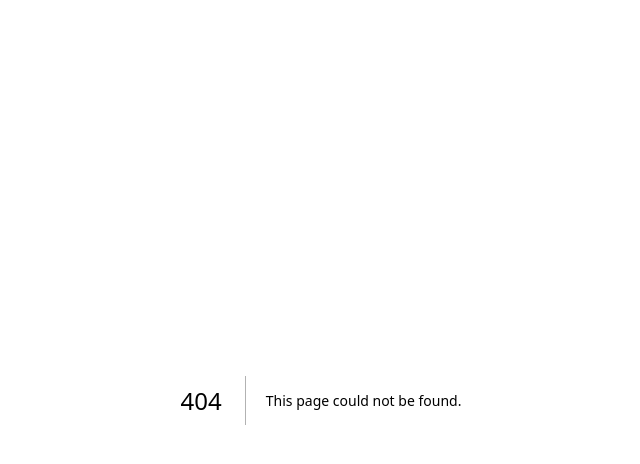
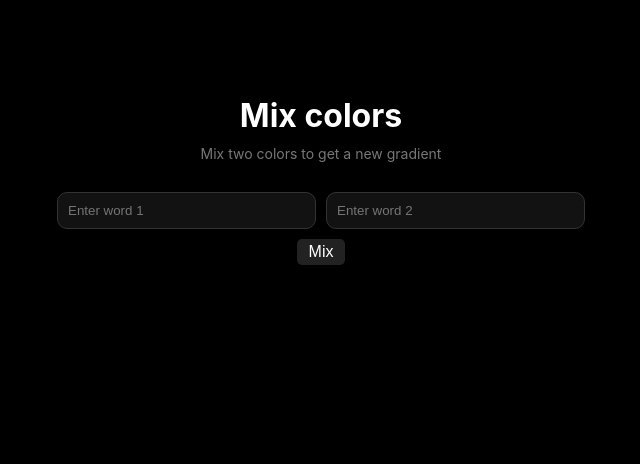
Before and after one commit to nishantrpai/tools.nishu.dev, a Next.js app: page /mixcolors in a window 1280 px wide. Before the commit this address had no page. Shown: the top 464 px of the page, without its empty margins (319-959 px from the left). Built offline with nearby package versions, Linux system fonts and the light colour scheme.

Commit message:
mix two colors

```diff
--- a/pages/index.js
+++ b/pages/index.js
@@ -373,6 +373,12 @@ export const tools = [
     description: 'Mix two words to create a new word',
     publishDate: '24th May 2024',
     url: '/mix',
+  },
+  {
+    title: 'Mix Colors',
+    description: 'Mix two colors to create a gradient',
+    publishDate: '24th May 2024',
+    url: '/mixcolors',
   }
   // {
   //   title: 'Best Time',
--- /dev/null
+++ b/pages/mixcolors.js
@@ -0,0 +1,123 @@
+// combine two words to get a new word
+import Head from 'next/head'
+import styles from '@/styles/Home.module.css'
+import { useState, useEffect } from 'react'
+import html2canvas from 'html2canvas'
+
+
+export default function Home() {
+  const [text, setText] = useState('')
+  const [word1, setWord1] = useState('')
+  const [word2, setWord2] = useState('')
+  const [sensationalizedText, setSensationalizedText] = useState('')
+  const [mixes, setMixes] = useState([])
+  const [loading, setLoading] = useState(false)
+
+  const sensationalize = async () => {
+    // make api call to /api/gpt?prompt
+    setLoading(true)
+    let prompt = encodeURIComponent(`List all mixes of these two colors (hex) that are fun and minimal ${word1} and ${word2} as array (make it so I can JSON.parse) for e.g., [1,2,3] to get a new gradient as background-color for a div element. Keep it minimal and beautiful. Only respond in linear-gradient, radial-gradient, or conic-gradient. Don't add any other text or html tags.`)
+    const res = await fetch(`/api/gpt?prompt=${prompt}`)
+    const data = await res.json()
+    setMixes(JSON.parse(data.response))
+    setLoading(false)
+  }
+
+  return (
+    <>
+      <Head>
+        <title>Mix</title>
+        <meta name="description" content="Mix two colors to get a gradient" />
+        <link rel="icon" href="/favicon.ico" />
+      </Head>
+
+      <main className={styles.container}>
+        <h1 className={styles.title}>
+          Mix colors
+        </h1>
+        <span style={{ color: '#777', fontSize: '14px', marginBottom: '20px', display: 'block' }}>
+          Mix two colors to get a new gradient
+        </span>
+
+        <div style={{
+          display: 'flex',
+          gap: 10,
+          width: '100%',
+        }}>
+
+          <input
+            type="text"
+            value={word1}
+            onChange={(e) => setWord1(e.target.value)}
+            placeholder="Enter word 1"
+            style={{
+              width: '100%',
+              border: '1px solid #333',
+              padding: '10px',
+              outline: 'none',
+              borderRadius: 10,
+            }}
+          />
+          <input
+            type="text"
+            value={word2}
+            onChange={(e) => setWord2(e.target.value)}
+            placeholder="Enter word 2"
+            style={{
+              width: '100%',
+              border: '1px solid #333',
+              padding: '10px',
+              outline: 'none',
+              borderRadius: 10
+            }}
+          />
+        </div>
+
+        <button onClick={sensationalize} className={styles.button}>
+          {loading ? 'Mixing...' : 'Mix'}
+        </button>
+
+        {mixes.map((mix, id) => (
+          <div style={{
+            display: 'flex',
+            flexDirection: 'column',
+            gap: 20,
+            justifyContent: 'center',
+            alignItems: 'center',
+            padding: '10px',
+            border: '1px solid #333',
+            borderRadius: 10,
+          }}>
+            <div style={{
+              background: mix,
+              height: '500px',
+              width: '500px',
+              borderRadius: 10,
+            }} id={`gradient-square-${id}`}>
+
+            </div>
+            <span style={{
+              fontFamily: 'monospace',
+            }}>
+            {mix}
+            </span>
+            <button onClick={() => {
+              html2canvas(document.getElementById('gradient-square-' + id), {
+                backgroundColor: 'transparent'
+              }).then(function(canvas) {
+                var a = document.createElement('a');
+                a.href = canvas.toDataURL("image/png");
+                a.download = 'gradient.png';
+                a.click();
+              });
+            }
+            } className={styles.button}>
+              Download Gradient
+            </button>
+          </div>
+
+        ))}
+      </main>
+    </>
+  )
+}
```
